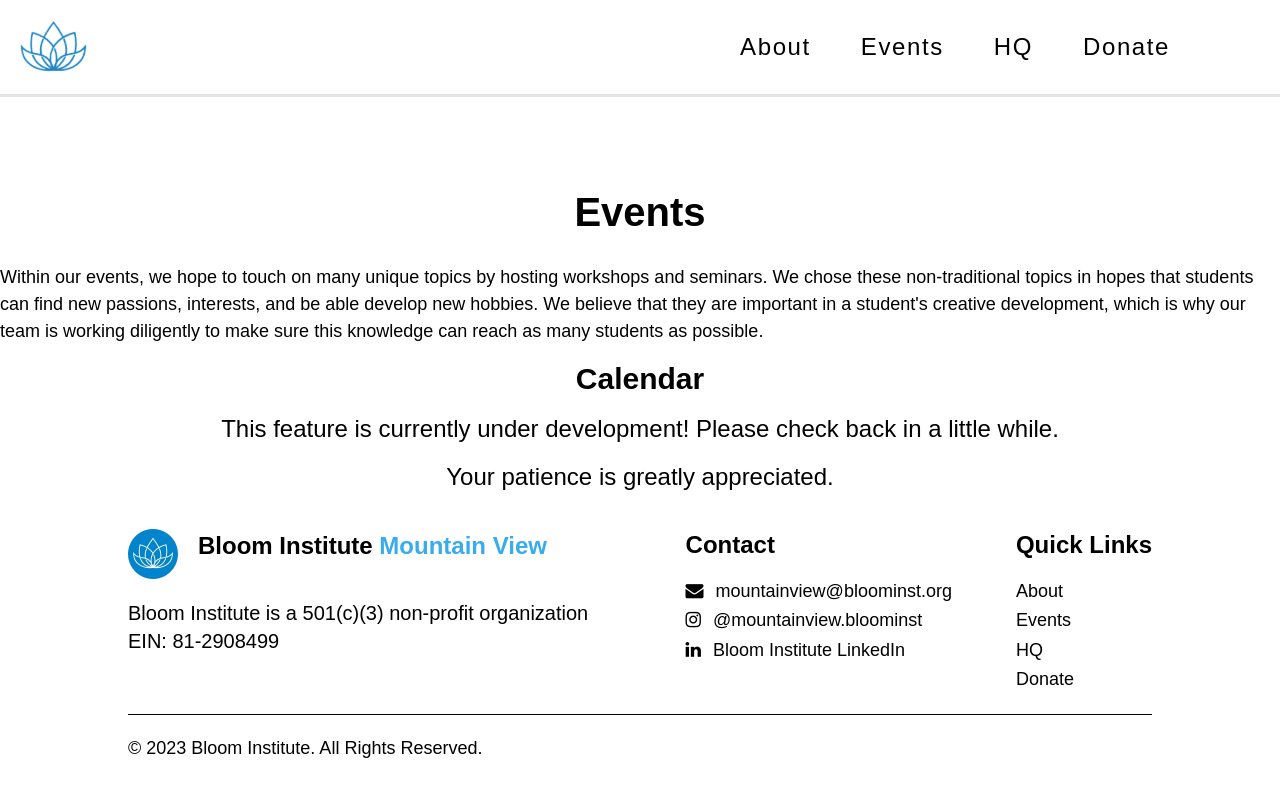
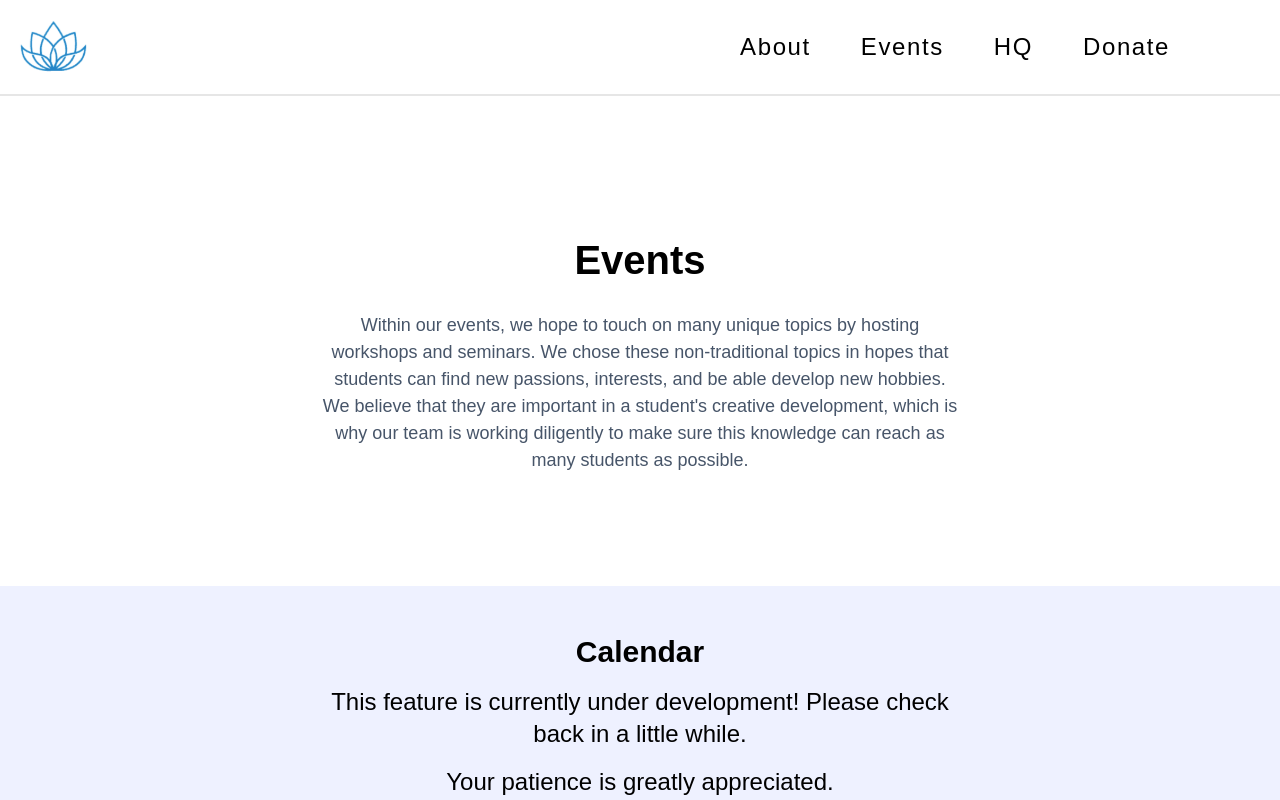
Before and after one commit to djarty24/bloominst-mv, a React (Vite) app: page /events in a window 1280 px wide. Shown: the top 800 px of the page. Built offline with nearby package versions, Linux system fonts and the light colour scheme; a web font is replaced by a local one.

Commit message:
more styling

```diff
--- a/src/components/about/About.jsx
+++ b/src/components/about/About.jsx
@@ -7,7 +7,7 @@
 	<div className='about'>
 		<div className='section'>
 			<h1>A Bit About <span className='highlight'>Us</span></h1>
-			<p className='text-center'>In 2022, Bloom Institute expanded nationwide, introducing different regions to connect with students across the USA. In Mountain View, our first Regional Director, Suri, led the way and assembled our team: Dorie, Meredith, Katie, Catherine, and Jemma. Suri and Katie share a middle school background, while the rest of us attend Homestead High School in California. Once our team was formed, we eagerly began collaborating to plan exciting future events— and it's been a blast! We can't wait to meet everyone and hope you all enjoy our events!</p>
+			<p className='text-center text-gray-600'>In 2022, Bloom Institute expanded nationwide, introducing different regions to connect with students across the USA. In Mountain View, our first Regional Director, Suri, led the way and assembled our team: Dorie, Meredith, Katie, Catherine, and Jemma. Suri and Katie share a middle school background, while the rest of us attend Homestead High School in California. Once our team was formed, we eagerly began collaborating to plan exciting future events— and it's been a blast! We can't wait to meet everyone and hope you all enjoy our events!</p>
 		</div>
 		<div className="slider">
 			<div className="slide-track">
--- a/src/components/events/Events.jsx
+++ b/src/components/events/Events.jsx
@@ -3,14 +3,18 @@
 const Events = () => {
     return (
         <div>
-      <div >
+            <div className='section'>
                 <h1>Events</h1>
-        <p>Within our events, we hope to touch on many unique topics by hosting workshops and seminars. We chose these non-traditional topics in hopes that students can find new passions, interests, and be able develop new hobbies. We believe that they are important in a student's creative development, which is why our team is working diligently to make sure this knowledge can reach as many students as possible.</p>
+                <p className='text-center text-gray-600'>Within our events, we hope to touch on many unique topics by hosting workshops and seminars. We chose these non-traditional topics in hopes that students can find new passions, interests, and be able develop new hobbies. We believe that they are important in a student's creative development, which is why our team is working diligently to make sure this knowledge can reach as many students as possible.</p>
             </div>
-      <div>
+            <div className='section bg-accent'>
                 <h2>Calendar</h2>
                 <h3>This feature is currently under development! Please check back in a little while.</h3>
                 <h3>Your patience is greatly appreciated.</h3>
+            </div>
+            <div className='section'>
+                <h2>Past Events</h2>
+                <p>This feature is currently under development! Please check back in a little while.</p>
             </div>
         </div>
     )
--- a/src/components/footer/Footer.jsx
+++ b/src/components/footer/Footer.jsx
@@ -8,7 +8,7 @@
                 <div>
                     <div className='w-fit flex gap-5 items-center justify-center'>
                         <img src="/favicon.png" alt="" className='w-[50px] h-[50px]'/>
-                        <h3 className='font-bold'>Bloom Institute <span className='highlight'>Mountain View</span></h3>
+                        <h3 className='font-semibold'>Bloom Institute <span className='highlight'>Mountain View</span></h3>
                     </div>
 					<h4 className='py-5'>Bloom Institute is a 501&#40;c&#41;&#40;3&#41; non-profit organization<br />EIN: 81-2908499</h4>
     			</div>
@@ -16,24 +16,24 @@
     				<div>
     					<h3 className='text-left font-semibold'>Contact</h3>
                         <div>
-                            <a href="mailto:mountainview@bloominst.org" target='_blank'><h5 className='m-0 leading-relaxed'><i className='fa fa-envelope pr-3 hover:text-highlight transition-colors duration-300'></i><span className='hover:text-highlight transition-colors duration-300'>mountainview@bloominst.org</span></h5></a>
-                            <a href="https://www.instagram.com/mountainview.bloominst/" target='_blank'><h5 className='m-0 leading-relaxed'><i className='fa fa-instagram pr-3 hover:text-highlight transition-colors duration-300'></i><span className='hover:text-highlight transition-colors duration-300'>@mountainview.bloominst</span></h5></a>
-                            <a href="https://www.linkedin.com/company/bloom-instituteorg/?original_referer=https%3A%2F%2Fbloominst.org%2F" target='_blank'><h5 className='m-0 leading-relaxed'><i className='fa fa-linkedin pr-3 hover:text-highlight transition-colors duration-300'></i><span className='hover:text-highlight transition-colors duration-300'>Bloom Institute LinkedIn</span></h5></a>
+                            <a href="mailto:mountainview@bloominst.org" target='_blank'><h5 className='m-0 leading-relaxed'><i className='fa fa-envelope pr-3 text-gray-600 hover:text-highlight transition-colors duration-300'></i><span className='text-gray-600 hover:text-highlight transition-colors duration-300'>mountainview@bloominst.org</span></h5></a>
+                            <a href="https://www.instagram.com/mountainview.bloominst/" target='_blank'><h5 className='m-0 leading-relaxed'><i className='fa fa-instagram pr-3 text-gray-600 hover:text-highlight transition-colors duration-300'></i><span className='text-gray-600 hover:text-highlight transition-colors duration-300'>@mountainview.bloominst</span></h5></a>
+                            <a href="https://www.linkedin.com/company/bloom-instituteorg/?original_referer=https%3A%2F%2Fbloominst.org%2F" target='_blank'><h5 className='m-0 leading-relaxed'><i className='fa fa-linkedin pr-3 text-gray-600 hover:text-highlight transition-colors duration-300'></i><span className='text-gray-600 hover:text-highlight transition-colors duration-300'>Bloom Institute LinkedIn</span></h5></a>
                         </div>
     				</div>
     				<div>
     					<h3 className='text-left font-semibold'>Quick Links</h3>
                         <div className='leading-relaxed'>
-                            <h5 className='m-0 leading-relaxed hover:text-highlight transition-colors duration-300'><Link to={"/about"}>About</Link></h5>
-    						<h5 className='m-0 leading-relaxed hover:text-highlight transition-colors duration-300'><Link to={"/events"}>Events</Link></h5>
-    						<h5 className='m-0 leading-relaxed hover:text-highlight transition-colors duration-300'><a href="https://bloominst.org/" target='_blank'>HQ</a></h5>
-    						<h5 className='m-0 leading-relaxed hover:text-highlight transition-colors duration-300'><a href="https://hcb.hackclub.com/donations/start/bloom-institute" target='_blank'>Donate</a></h5>
+                            <h5 className='m-0 leading-relaxed text-gray-600 hover:text-highlight transition-colors duration-300'><Link to={"/about"}>About</Link></h5>
+    						<h5 className='m-0 leading-relaxed text-gray-600 hover:text-highlight transition-colors duration-300'><Link to={"/events"}>Events</Link></h5>
+    						<h5 className='m-0 leading-relaxed text-gray-600 hover:text-highlight transition-colors duration-300'><a href="https://bloominst.org/" target='_blank'>HQ</a></h5>
+    						<h5 className='m-0 leading-relaxed text-gray-600 hover:text-highlight transition-colors duration-300'><a href="https://hcb.hackclub.com/donations/start/bloom-institute" target='_blank'>Donate</a></h5>
                         </div>
     				</div>
     			</div>
             </div>
-            <hr className='pb-5' />
-            <p className='pb-5'>© 2023 Bloom Institute. All Rights Reserved.</p>
+            <hr style={{color: '#cbd5e1'}} className='pb-5' />
+            <p className='pb-5 text-gray-600'>© 2023 Bloom Institute. All Rights Reserved.</p>
 		</footer>
 	)
 }
--- a/src/components/navbar/Navbar.css
+++ b/src/components/navbar/Navbar.css
@@ -4,7 +4,6 @@
     display: flex;
     justify-content: space-between;
     border-bottom: 2px solid var(--light-gray);
-    box-shadow: 0 1px 0px 0 rgba(0,0,0,.1);
     background-color: white;
     position: relative;
     padding: 20px 30px 20px 10px;
--- a/tailwind.config.js
+++ b/tailwind.config.js
@@ -9,6 +9,7 @@
     colors: {
         'accent': '#EEF1FF',
         'highlight': '#38ACEC',
+        'gray-600': '#475569'
       },
   },
   plugins: [],
```
Lines whose indentation alone changed are shown as unchanged.
